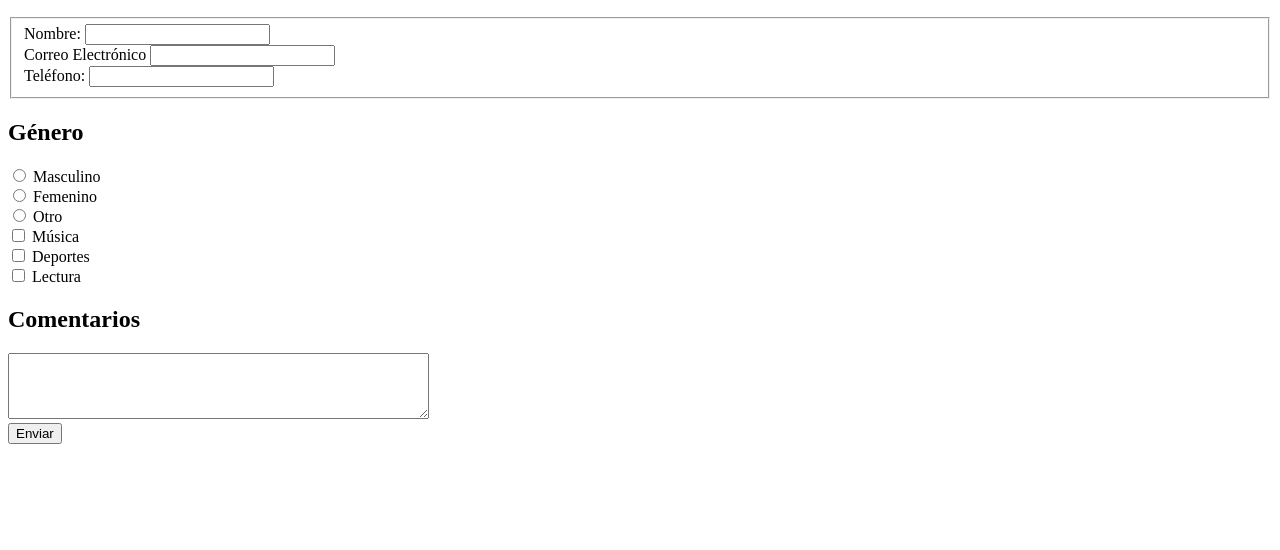
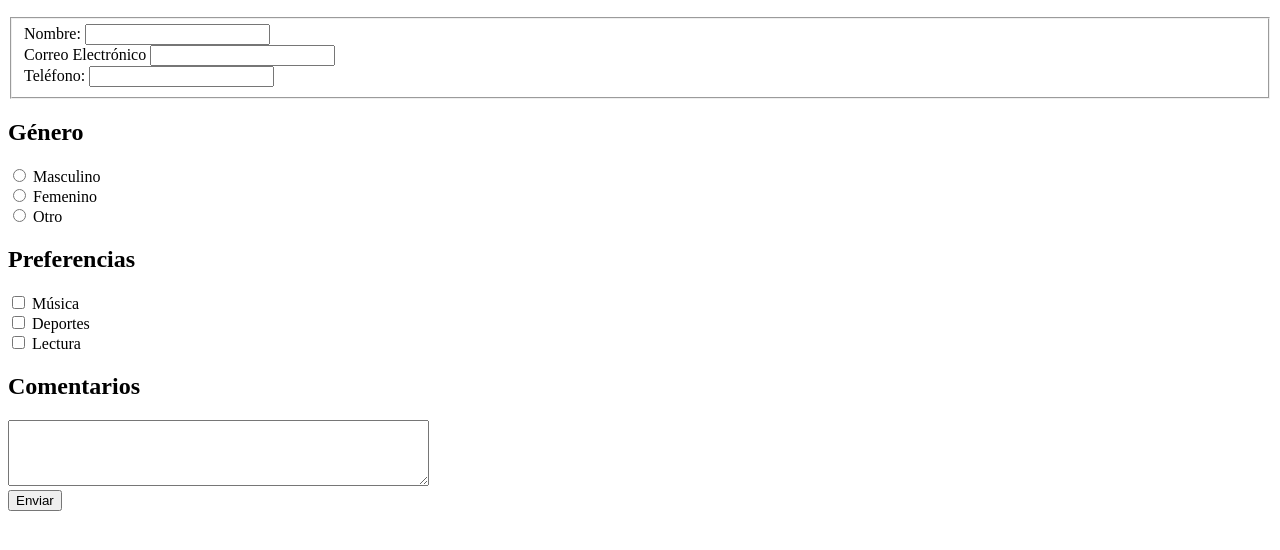
Before and after one commit to Dimas2610/form-html, a plain HTML site: page index.html in a window 1280 px wide. Shown: the part 110-660 px from the top of the page. Drawn offline with Linux system fonts and the light colour scheme.

Commit message:
actualziando el archivo index.html

```diff
--- a/index.html
+++ b/index.html
@@ -35,6 +35,8 @@
             <input type="radio" name="genero" id="Otro">
             <label for="Otro">Otro</label>
             <br>
+
+            <h2>Preferencias</h2>
             <input type="checkbox" name="preferencias" id="Música">
             <label for="Música">Música</label>
             <br>
```
